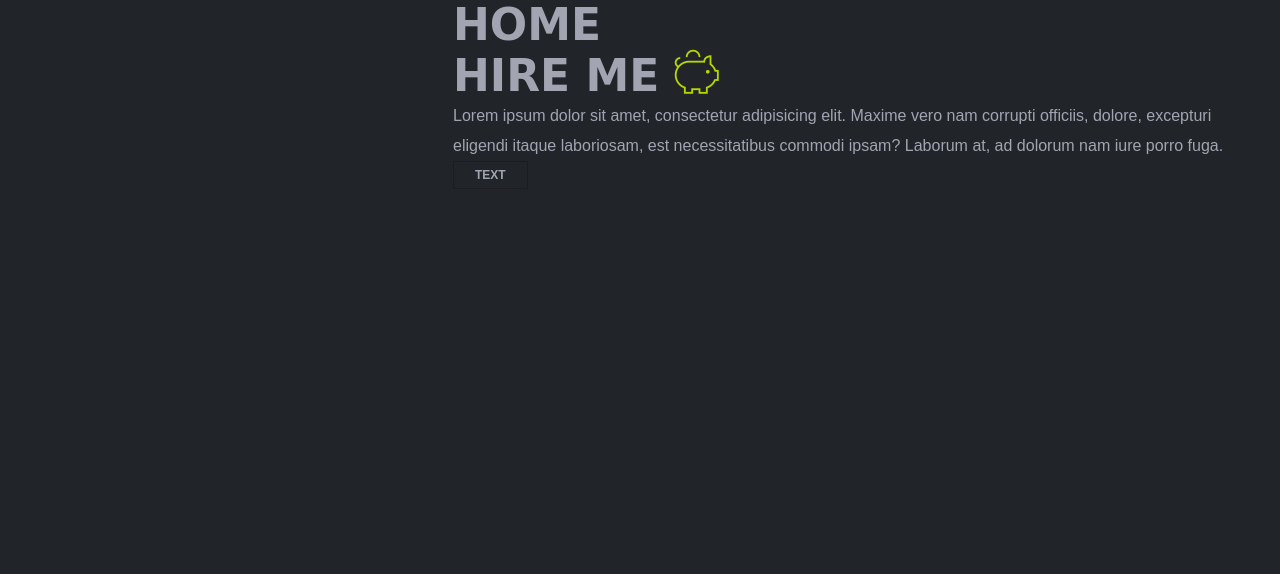
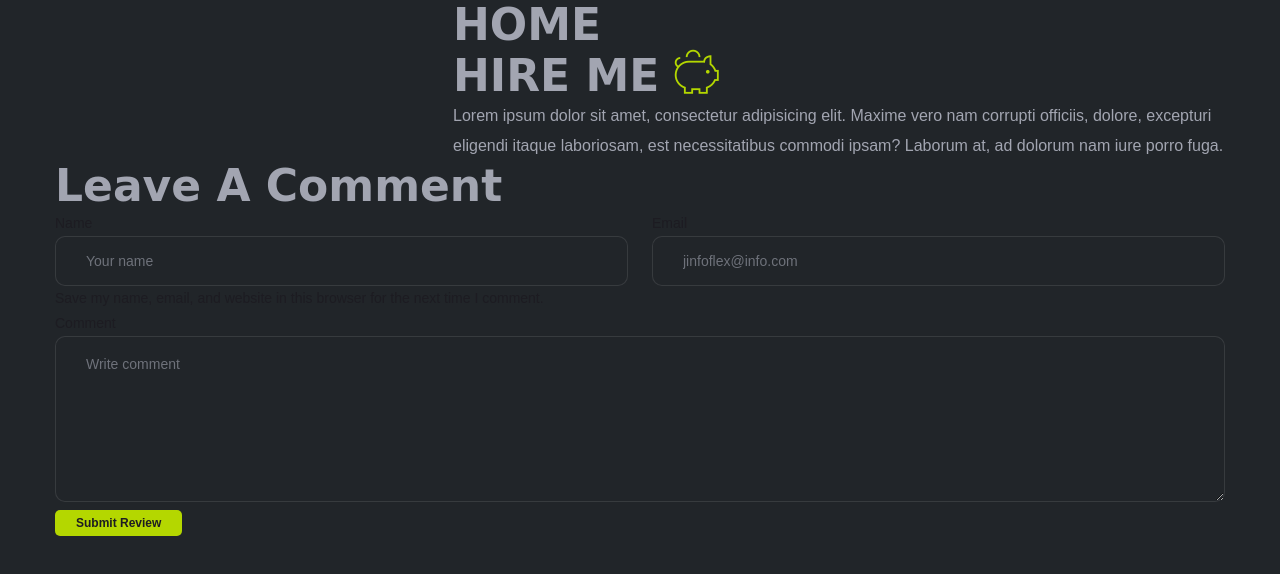
Before and after one commit to minhluc073/pwatest, a plain HTML site: page blog-deltails.html in a window 1280 px wide. Drawn offline with Linux system fonts and the light colour scheme; files whose address does not match are found by name; a web font is replaced by a local one.

Commit message:
up dinh nghia

```diff
--- a/blog-deltails.html
+++ b/blog-deltails.html
@@ -28,7 +28,7 @@
   <link rel="stylesheet" type="text/css" href="stylesheets/style.css" />
 
   <!-- Favicon and Touch Icons  -->
-  <link rel="shortcut icon" href="images/logo/logo-1.png">
+  <link rel="shortcut icon" href="images/logo/logo.png">
   <link rel="apple-touch-icon-precomposed" href="images/favicon.png">
 
   <!-- Responsive -->
@@ -53,7 +53,6 @@
             <p>Lorem ipsum dolor sit amet, consectetur adipisicing elit. Maxime vero nam corrupti officiis, dolore,
               excepturi eligendi itaque laboriosam, est necessitatibus commodi ipsam? Laborum at, ad dolorum nam iure
               porro fuga.</p>
-              <button><a href=""> text</a></button>
           </div>
         </div>
       </div>
@@ -61,7 +60,55 @@
   </header>
   <!-- End header -->
   <!-- Blog details -->
-  <section></section>
+  <section>
+    <div class="tf-container">
+      <form method="post" class="wd-form-rating">
+        <div class="row">
+          <div class="col-lg-12">
+            <div class="form-rating-heading">
+              <h3>Leave A Comment</h3>
+            </div>
+          </div>
+          <div class="col-lg-12">
+            <div class="form-rating-content">
+              <div class="row">
+                <div class="col-lg-6">
+                  <div class="wrap-input">
+                    <label>Name</label>
+                    <input type="text" placeholder="Your name">
+                  </div>
+                </div>
+                <div class="col-lg-6">
+                  <div class="wrap-input">
+                    <label>Email</label>
+                    <input type="text" placeholder="jinfoflex@info.com">
+                  </div>
+                </div>
+                <div class="col-lg-12">
+                  <div class="wrap-checkbox">
+
+                    <label>Save my name, email, and website in this browser for the next time I comment.</label>
+                  </div>
+                </div>
+                <div class="col-lg-12">
+                  <div class="wrap-notes">
+                    <label>Comment</label>
+                    <textarea   cols="30" rows="10" placeholder="Write comment"></textarea>
+                  </div>
+
+                </div>
+              </div>
+            </div>
+          </div>
+          <div class="col-lg-12">
+            <button class="tf-btn-submit style-2">submit review</button>
+          </div>
+        </div>
+      </form>
+    </div>
+
+
+  </section>
   <!-- End blog details -->
   <!-- Footer -->
   <footer></footer>
--- a/stylesheets/style.css
+++ b/stylesheets/style.css
@@ -185,6 +185,7 @@ input {
     line-height: normal;
 }
 
+
 input,
 textarea {
     background-image: -webkit-linear-gradient(hsla(0, 0%, 100%, 0), hsla(0, 0%, 100%, 0));
@@ -368,9 +369,7 @@ h6 {
     line-height: 1.25em;
 }
 
-button {
-    border: none;
-}
+
 
 button,
 input[type="button"],
@@ -393,6 +392,18 @@ input[type="submit"] {
     transition: all 0.3s ease 0s;
 }
 
+button {
+    border: none;
+    background-color: var(--primary-bg-light);
+    text-transform: capitalize;
+    border-radius: 5px;
+}
+
+button:hover {
+    background-color: rgba(255, 255, 255, 0.05);
+    color: var(--primary-bg-light);
+}
+
 select,
 textarea,
 input[type="text"],
@@ -411,12 +422,12 @@ input[type="tel"],
 input[type="color"] {
     width: 100%;
     font-size: 14px;
-    border: 1px solid #e5e5e5;
+    border: 1px solid rgba(255, 255, 255, 0.1);
     color: var(--primary-color);
     background-color: transparent;
     height: 50px;
     padding: 12px 30px;
-    border-radius: 0;
+    border-radius: 10px;
     -webkit-transition: all 0.3s ease-in-out;
     -moz-transition: all 0.3s ease-in-out;
     -ms-transition: all 0.3s ease-in-out;
@@ -458,17 +469,17 @@ textarea:-moz-placeholder,
 textarea::-moz-placeholder,
 input:-moz-placeholder,
 input::-moz-placeholder {
-    color: var(--primary-color);
+    color: rgba(162, 165, 177, 0.6);
     opacity: 1;
 }
 
 input:-ms-input-placeholder {
-    color: var(--primary-color);
+    color: rgba(162, 165, 177, 0.6);
 }
 
 textarea::-webkit-input-placeholder,
 input::-webkit-input-placeholder {
-    color: var(--primary-color);
+    color: rgba(162, 165, 177, 0.6);
     opacity: 1;
 }
 
```
